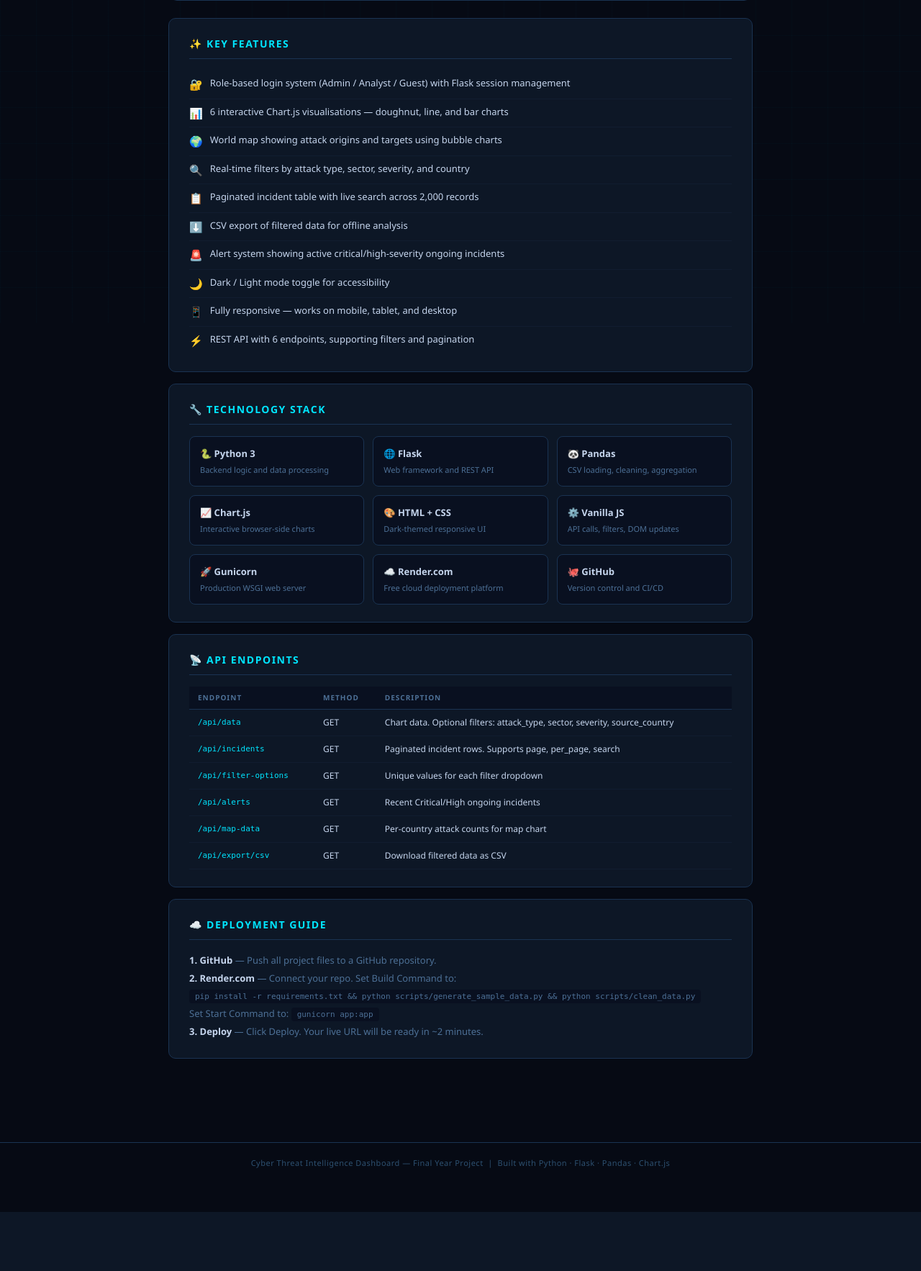
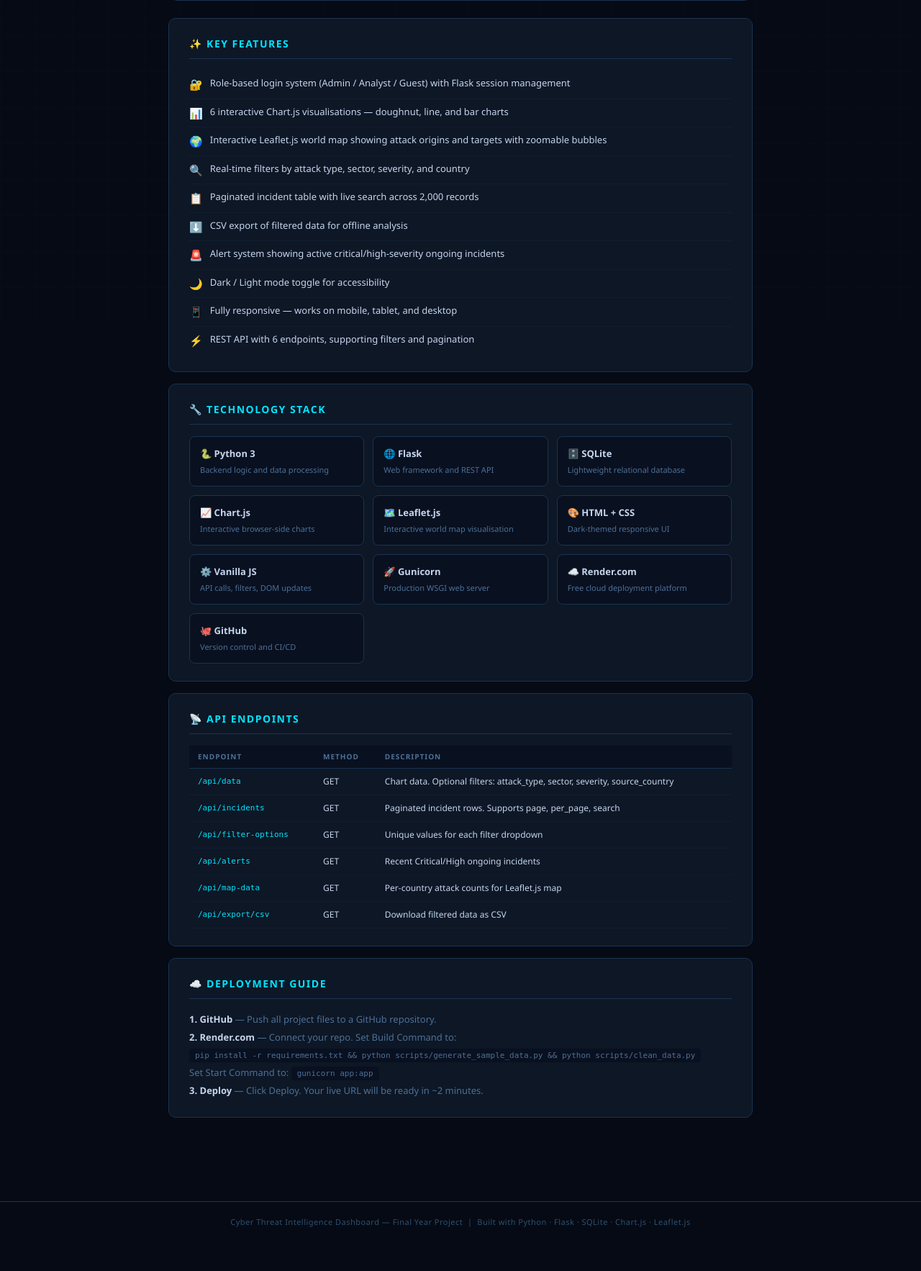
Before and after one commit to Akanksha162165/cyber-dashboard, a Flask app: page /about in a window 1280 px wide. Shown: the part 351-2117 px from the top of the page at 72% size. Before the commit the page ends 2035 px from the top, so only its background shows below. Run offline with Flask 3, Linux system fonts and the light colour scheme; a user stored in the database is signed in.

Commit message:
Fix about page - Leaflet.js map, SQLite added

```diff
--- a/templates/about.html
+++ b/templates/about.html
@@ -112,13 +112,12 @@
       </p>
     </div>
 
-
     <div class="about-section">
       <h2>✨ Key Features</h2>
       <ul class="feature-list">
         <li><span>🔐</span> Role-based login system (Admin / Analyst / Guest) with Flask session management</li>
         <li><span>📊</span> 6 interactive Chart.js visualisations — doughnut, line, and bar charts</li>
-        <li><span>🌍</span> World map showing attack origins and targets using bubble charts</li>
+        <li><span>🌍</span> Interactive Leaflet.js world map showing attack origins and targets with zoomable bubbles</li>
         <li><span>🔍</span> Real-time filters by attack type, sector, severity, and country</li>
         <li><span>📋</span> Paginated incident table with live search across 2,000 records</li>
         <li><span>⬇️</span> CSV export of filtered data for offline analysis</li>
@@ -128,7 +127,6 @@
         <li><span>⚡</span> REST API with 6 endpoints, supporting filters and pagination</li>
       </ul>
     </div>
-
 
     <div class="about-section">
       <h2>🔧 Technology Stack</h2>
@@ -142,12 +140,16 @@
           <div class="tech-role">Web framework and REST API</div>
         </div>
         <div class="tech-item">
-          <div class="tech-name">🐼 Pandas</div>
-          <div class="tech-role">CSV loading, cleaning, aggregation</div>
+          <div class="tech-name">🗄️ SQLite</div>
+          <div class="tech-role">Lightweight relational database</div>
         </div>
         <div class="tech-item">
           <div class="tech-name">📈 Chart.js</div>
           <div class="tech-role">Interactive browser-side charts</div>
+        </div>
+        <div class="tech-item">
+          <div class="tech-name">🗺️ Leaflet.js</div>
+          <div class="tech-role">Interactive world map visualisation</div>
         </div>
         <div class="tech-item">
           <div class="tech-name">🎨 HTML + CSS</div>
@@ -172,7 +174,6 @@
       </div>
     </div>
 
-
     <div class="about-section">
       <h2>📡 API Endpoints</h2>
       <table class="api-table">
@@ -184,12 +185,11 @@
           <tr><td>/api/incidents</td><td>GET</td><td>Paginated incident rows. Supports page, per_page, search</td></tr>
           <tr><td>/api/filter-options</td><td>GET</td><td>Unique values for each filter dropdown</td></tr>
           <tr><td>/api/alerts</td><td>GET</td><td>Recent Critical/High ongoing incidents</td></tr>
-          <tr><td>/api/map-data</td><td>GET</td><td>Per-country attack counts for map chart</td></tr>
+          <tr><td>/api/map-data</td><td>GET</td><td>Per-country attack counts for Leaflet.js map</td></tr>
           <tr><td>/api/export/csv</td><td>GET</td><td>Download filtered data as CSV</td></tr>
         </tbody>
       </table>
     </div>
-
 
     <div class="about-section">
       <h2>☁️ Deployment Guide</h2>
@@ -205,9 +205,10 @@
     </div>
 
   </div>
+
   <footer class="footer">
     Cyber Threat Intelligence Dashboard — Final Year Project &nbsp;|&nbsp;
-    Built with Python · Flask · Pandas · Chart.js
+    Built with Python · Flask · SQLite · Chart.js · Leaflet.js
   </footer>
 
 </body>
```
